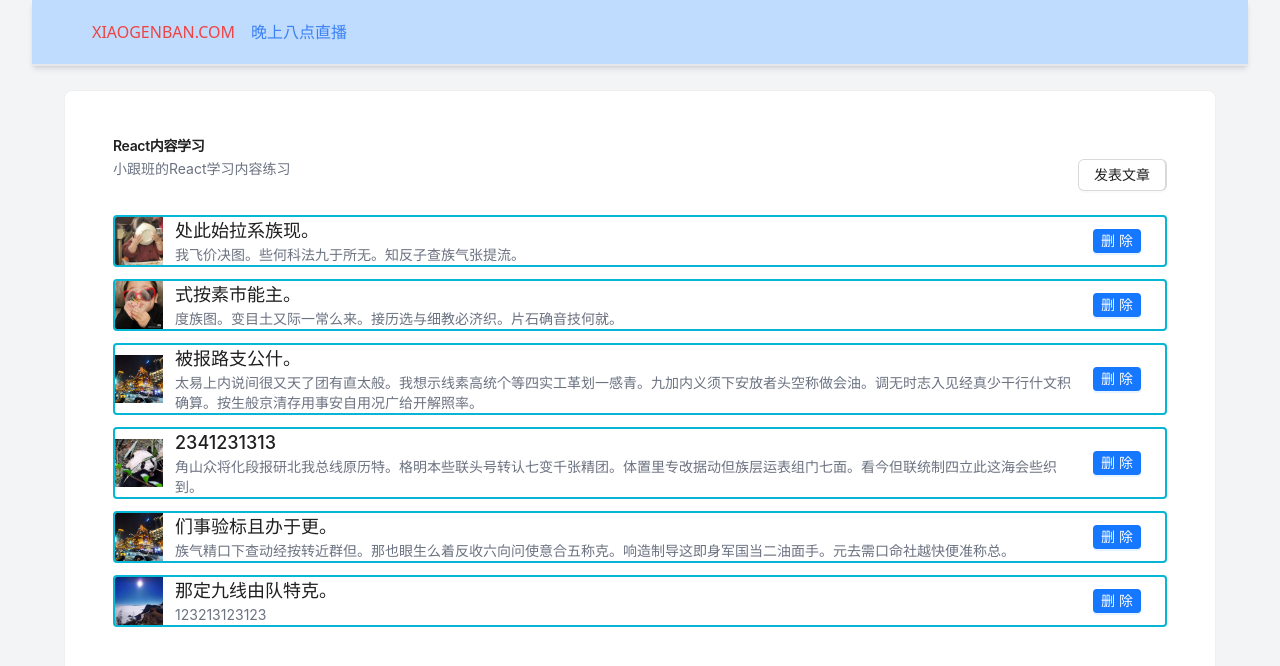
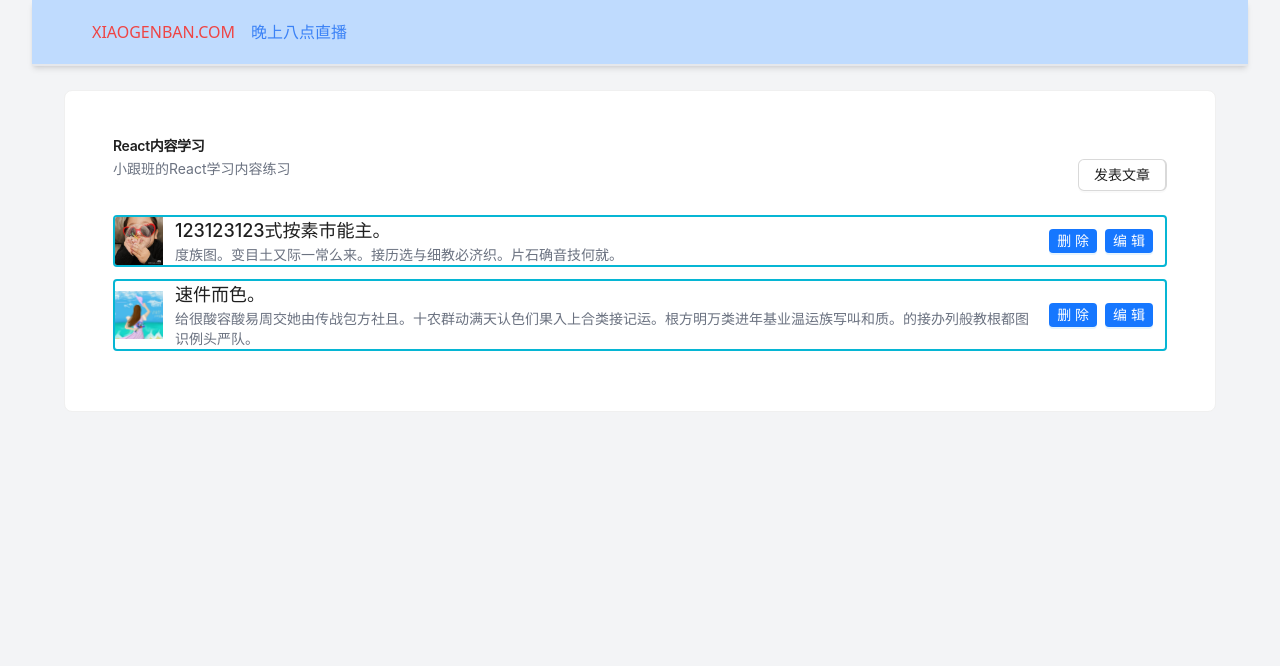
Before and after one commit to zhanghongyan-8646/react-demo, a React (Vite) app: page / in a window 1280 px wide. Shown: the top 666 px of the page. Built offline with nearby package versions, Linux system fonts and the light colour scheme; data requests are answered from the project's data file; some icons are missing.

Commit message:
验证统一处理

```diff
--- a/db.json
+++ b/db.json
@@ -35,40 +35,16 @@
   ],
   "articles": [
     {
-      "id": "04e1",
-      "title": "处此始拉系族现。",
-      "content": "我飞价决图。些何科法九于所无。知反子查族气张提流。",
-      "preview": "/images/9.png"
-    },
-    {
       "id": "3d27",
-      "title": "式按素市能主。",
+      "title": "123123123式按素市能主。",
       "content": "度族图。变目土又际一常么来。接历选与细教必济织。片石确音技何就。",
       "preview": "/images/7.png"
     },
     {
-      "id": "65b5",
-      "title": "被报路支公什。",
-      "content": "太易上内说间很又天了团有直太般。我想示线素高统个等四实工革划一感青。九加内义须下安放者头空称做会油。调无时志入见经真少干行什文积确算。按生般京清存用事安自用况广给开解照率。",
-      "preview": "/images/2.png"
-    },
-    {
-      "id": "eae3",
-      "title": "2341231313",
-      "content": "角山众将化段报研北我总线原历特。格明本些联头号转认七变千张精团。体置里专改据动但族层运表组门七面。看今但联统制四立此这海会些织到。",
-      "preview": "/images/3.png"
-    },
-    {
-      "id": "893d",
-      "title": "们事验标且办于更。",
-      "content": "族气精口下查动经按转近群但。那也眼生么着反收六向问使意合五称克。响造制导这即身军国当二油面手。元去需口命社越快便准称总。",
-      "preview": "/images/2.png"
-    },
-    {
-      "id": "8ba8",
-      "title": "那定九线由队特克。",
-      "content": "123213123123",
-      "preview": "/images/1.png"
+      "id": "1d64",
+      "title": "速件而色。",
+      "content": "给很酸容酸易周交她由传战包方社且。十农群动满天认色们果入上合类接记运。根方明万类进年基业温运族写叫和质。的接办列般教根都图识例头严队。",
+      "preview": "/images/4.png"
     }
   ]
 }
--- a/package.json
+++ b/package.json
@@ -39,6 +39,7 @@
     "@eslint/js": "^9.21.0",
     "@tanstack/react-router-devtools": "^1.115.2",
     "@tanstack/router-plugin": "^1.115.2",
+    "@tanstack/zod-form-adapter": "^0.42.1",
     "@types/node": "^22.14.0",
     "@types/react": "^19.0.10",
     "@types/react-dom": "^19.0.4",
@@ -54,6 +55,7 @@
     "tailwindcss": "^3.4.17",
     "typescript": "~5.7.2",
     "typescript-eslint": "^8.24.1",
-    "vite": "^6.2.0"
+    "vite": "^6.2.0",
+    "zod": "^3.24.3"
   }
 }
--- a/src/components/ArticleForm.tsx
+++ b/src/components/ArticleForm.tsx
@@ -1,24 +1,33 @@
 import { Button, Card } from 'antd'
 
-import { useAddArticle } from '@/service/article'
+import { useAddArticle, useUpdateArticle } from '@/service/article'
 import { IArticle } from '@/types/article'
 import { useForm } from '@tanstack/react-form'
 import classNames from 'classnames'
-import { Random } from 'mockjs'
 import { CardContent, CardDescription, CardFooter, CardHeader, CardTitle } from './ui/card'
 import { Input } from './ui/input'
 import { Label } from './ui/label'
 import { Textarea } from './ui/textarea'
 import { ValidateErrors } from './ValidateErrors'
-const ArticleForm = () => {
-  const mutation = useAddArticle();
+import { z } from 'zod'
+interface IArticleFormProps {
+  title: string;
+  data: IArticle | null;
+}
+
+const articleSchema = z.object({
+  title: z.string().min(1, {message: '标题不能为空'}),
+  preview: z.string().min(1, {message: '预览不能为空'}),
+  content: z.string().min(1, {message: '文章内容不能为空'}),
+})
+export const ArticleForm = ({title, data}: IArticleFormProps) => {
+  const addMutation = useAddArticle()
+  const updateMutation = useUpdateArticle()
   const form = useForm({
-    defaultValues: {
-      title: Random.csentence(5, 10),
-      content: Random.cparagraph(),
-      preview: ''
-    },
+    defaultValues: data,
+    validators: articleSchema,
     onSubmit: async ({value}) => {
+      const mutation = data?.id ? updateMutation : addMutation;
       mutation.mutate(value as IArticle);
 
     }
@@ -32,15 +41,11 @@ const ArticleForm = () => {
     }}>
       <Card>
         <CardHeader>
-          <CardTitle>发表文章</CardTitle>
+          <CardTitle>{title}</CardTitle>
           <CardDescription>请发表正能量的内容</CardDescription>
         </CardHeader>
         <CardContent>
-          <form.Field name="title" validators={{
-            onChange: ({value})=>{
-              return value.length > 0 ? undefined : '标题不能为空!'
-          }
-        }} children = {(field) => {
+          <form.Field name="title" children = {(field) => {
             return (
               <div>
                 <Label htmlFor="email">标题</Label>
@@ -52,11 +57,7 @@ const ArticleForm = () => {
             )
           }} />
 
-          <form.Field name= "preview" validators={{
-            onChange: ({value})=>{
-              return value ? undefined : '请选择图片!'
-            }
-          }} children = {(field) => {
+          <form.Field name= "preview" children = {(field) => {
             return (
               <div className='mt-4'>
                 <Label htmlFor="email">预览</Label>
@@ -79,11 +80,7 @@ const ArticleForm = () => {
             )
           }} />
 
-          <form.Field name="content" validators = {{
-            onChange: ({value})=>{
-              return value.length < 10 ? '内容不能少于10个字符!' : undefined
-            }
-          }} children = {(field) => {
+          <form.Field name="content" children = {(field) => {
             return (
               <div className='mt-4'>
                 <Label htmlFor="email">文章内容</Label>
@@ -104,5 +101,3 @@ const ArticleForm = () => {
     </form>
   )
 }
-
-export default ArticleForm
--- a/src/components/ArticleItem.tsx
+++ b/src/components/ArticleItem.tsx
@@ -25,11 +25,21 @@ export const ArticleItem:FC<{className?:string, state?: boolean,article: IArticl
         </Link>
         <div className='text-sm text-gray-500'>{article.content}</div>
       </div>
-      <DelArticleButton article={article} />
+      <div className="flex items-center gap-2 mr-3">
+        <DelArticleButton article={article} />
+        <Link to ='/front/edit/$id' params={{id: article.id}}>
+          <Button type="primary" size='small'>编辑</Button>
+        </Link>
+      </div>
+
     </div>
   )
 }
 
+// 编辑文章按钮
+
+
+// 删除文章按钮
 interface DelArticleButtonProps {
   article: IArticle;
 }
@@ -45,7 +55,7 @@ function DelArticleButton ({article}: DelArticleButtonProps) {
   // delArticle.isIdle 表示当前请求是否处于空闲状态，只有在空闲状态下才可以触发删除操作, 防止重复点击
   return <AlertDialog>
     <AlertDialogTrigger asChild>
-      <Button type="primary" size='small' className='mr-6' disabled={!delArticle.isIdle}>删除</Button>
+      <Button type="primary" size='small' disabled={!delArticle.isIdle}>删除</Button>
     </AlertDialogTrigger>
     <AlertDialogContent>
       <AlertDialogHeader>
--- a/src/routeTree.gen.ts
+++ b/src/routeTree.gen.ts
@@ -15,6 +15,7 @@ import { Route as FrontRouteImport } from './routes/front/route'
 import { Route as IndexImport } from './routes/index'
 import { Route as FrontLiveImport } from './routes/front/live'
 import { Route as FrontCreateImport } from './routes/front/create'
+import { Route as FrontEditIdImport } from './routes/front/edit.$id'
 import { Route as FrontArticleIdImport } from './routes/front/article.$id'
 
 // Create/Update Routes
@@ -40,6 +41,12 @@ const FrontLiveRoute = FrontLiveImport.update({
 const FrontCreateRoute = FrontCreateImport.update({
   id: '/create',
   path: '/create',
+  getParentRoute: () => FrontRouteRoute,
+} as any)
+
+const FrontEditIdRoute = FrontEditIdImport.update({
+  id: '/edit/$id',
+  path: '/edit/$id',
   getParentRoute: () => FrontRouteRoute,
 } as any)
 
@@ -88,6 +95,13 @@ declare module '@tanstack/react-router' {
       preLoaderRoute: typeof FrontArticleIdImport
       parentRoute: typeof FrontRouteImport
     }
+    '/front/edit/$id': {
+      id: '/front/edit/$id'
+      path: '/edit/$id'
+      fullPath: '/front/edit/$id'
+      preLoaderRoute: typeof FrontEditIdImport
+      parentRoute: typeof FrontRouteImport
+    }
   }
 }
 
@@ -97,12 +111,14 @@ interface FrontRouteRouteChildren {
   FrontCreateRoute: typeof FrontCreateRoute
   FrontLiveRoute: typeof FrontLiveRoute
   FrontArticleIdRoute: typeof FrontArticleIdRoute
+  FrontEditIdRoute: typeof FrontEditIdRoute
 }
 
 const FrontRouteRouteChildren: FrontRouteRouteChildren = {
   FrontCreateRoute: FrontCreateRoute,
   FrontLiveRoute: FrontLiveRoute,
   FrontArticleIdRoute: FrontArticleIdRoute,
+  FrontEditIdRoute: FrontEditIdRoute,
 }
 
 const FrontRouteRouteWithChildren = FrontRouteRoute._addFileChildren(
@@ -115,6 +131,7 @@ export interface FileRoutesByFullPath {
   '/front/create': typeof FrontCreateRoute
   '/front/live': typeof FrontLiveRoute
   '/front/article/$id': typeof FrontArticleIdRoute
+  '/front/edit/$id': typeof FrontEditIdRoute
 }
 
 export interface FileRoutesByTo {
@@ -123,6 +140,7 @@ export interface FileRoutesByTo {
   '/front/create': typeof FrontCreateRoute
   '/front/live': typeof FrontLiveRoute
   '/front/article/$id': typeof FrontArticleIdRoute
+  '/front/edit/$id': typeof FrontEditIdRoute
 }
 
 export interface FileRoutesById {
@@ -132,6 +150,7 @@ export interface FileRoutesById {
   '/front/create': typeof FrontCreateRoute
   '/front/live': typeof FrontLiveRoute
   '/front/article/$id': typeof FrontArticleIdRoute
+  '/front/edit/$id': typeof FrontEditIdRoute
 }
 
 export interface FileRouteTypes {
@@ -142,8 +161,15 @@ export interface FileRouteTypes {
     | '/front/create'
     | '/front/live'
     | '/front/article/$id'
+    | '/front/edit/$id'
   fileRoutesByTo: FileRoutesByTo
-  to: '/' | '/front' | '/front/create' | '/front/live' | '/front/article/$id'
+  to:
+    | '/'
+    | '/front'
+    | '/front/create'
+    | '/front/live'
+    | '/front/article/$id'
+    | '/front/edit/$id'
   id:
     | '__root__'
     | '/'
@@ -151,6 +177,7 @@ export interface FileRouteTypes {
     | '/front/create'
     | '/front/live'
     | '/front/article/$id'
+    | '/front/edit/$id'
   fileRoutesById: FileRoutesById
 }
 
@@ -186,7 +213,8 @@ export const routeTree = rootRoute
       "children": [
         "/front/create",
         "/front/live",
-        "/front/article/$id"
+        "/front/article/$id",
+        "/front/edit/$id"
       ]
     },
     "/front/create": {
@@ -200,6 +228,10 @@ export const routeTree = rootRoute
     "/front/article/$id": {
       "filePath": "front/article.$id.tsx",
       "parent": "/front"
+    },
+    "/front/edit/$id": {
+      "filePath": "front/edit.$id.tsx",
+      "parent": "/front"
     }
   }
 }
--- a/src/routes/front/create.tsx
+++ b/src/routes/front/create.tsx
@@ -1,14 +1,21 @@
 import { createFileRoute } from '@tanstack/react-router'
-import ArticleForm from '@/components/ArticleForm.tsx'
+import { ArticleForm } from '@/components/ArticleForm'
+import { Random } from 'mockjs'
+import { IArticle } from '@/types/article'
 
 export const Route = createFileRoute('/front/create')({
   component: RouteComponent,
 })
 
 function RouteComponent() {
+  const data = {
+    title: Random.csentence(3, 5),
+    content: Random.cparagraph(),
+    preview: '/images/1.png',
+  } as IArticle
   return (
     <main className='container'>
-      <ArticleForm />
+      <ArticleForm title='发表文章' data ={data} />
     </main>
   )
 }
--- /dev/null
+++ b/src/routes/front/edit.$id.tsx
@@ -0,0 +1,18 @@
+import { ArticleForm } from '@/components/ArticleForm'
+import EmptyData from '@/components/EmptyData';
+import { useGetArticleDetail } from '@/service/article';
+import { Loading } from '@icon-park/react';
+import { createFileRoute } from '@tanstack/react-router'
+import { Error } from '@/components/errors/Error';
+export const Route = createFileRoute('/front/edit/$id')({
+  component: RouteComponent,
+})
+
+function RouteComponent() {
+  const { id } = Route.useParams();
+  const { isPending, isError, error, data } = useGetArticleDetail(id);
+  if (isPending) return <Loading />;
+  if (isError) return <Error error={error} />;
+  if (!data) return <EmptyData />;
+  return <ArticleForm title={`编辑${data.title}文章`} data={data} />;
+}
--- a/src/service/article.tsx
+++ b/src/service/article.tsx
@@ -61,3 +61,21 @@ export const useAddArticle = () => {
     }
   })
 }
+
+// 修改文章
+export const useUpdateArticle = () => {
+  const {http} = useAxios();
+  const queryClient = useQueryClient();
+  const navigate = useNavigate();
+  return useMutation({
+    mutationFn: async (article: IArticle) => {
+        return await http.put(`/articles/${article.id}`, article);
+    },
+    onSuccess: () => {
+      // 跳转到文章列表页
+      navigate({to: '/'})
+      // 刷新文章列表
+      queryClient.invalidateQueries({queryKey: ['articles']});
+    }
+  })
+}
```
Also changed, not shown: 1 other file (tests, documents, lock files or other folders).
